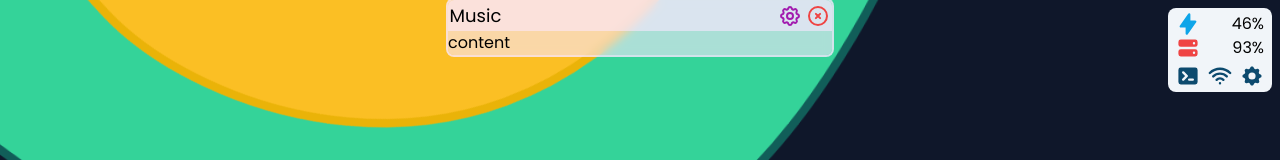
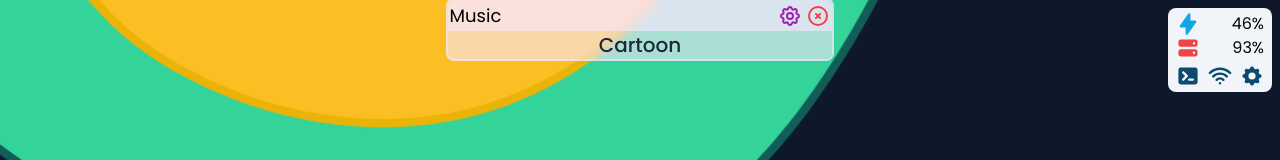
Before and after one commit to pushkarydv/NextOS, a Next.js app: page / in a window 1280 px wide. Shown: the top 160 px of the page. Built offline with nearby package versions, Linux system fonts and the light colour scheme.

Commit message:
base app width

```diff
--- a/components/BaseApp/index.js
+++ b/components/BaseApp/index.js
@@ -9,7 +9,7 @@ export default function BaseApp() {
       <Draggable nodeRef={nodeRef} handle="#draggableDiv">
         <div
           className={
-            "w-96 bg-fuchsia-100/60 mx-auto ring-2 rounded-md ring-fuchsia-100/80 backdrop-blur-sm"
+            "w-[85%] sm:w-96 bg-fuchsia-100/60 mx-auto ring-2 rounded-md ring-fuchsia-100/80 backdrop-blur-sm"
           }
           ref={nodeRef}
         >
@@ -28,7 +28,9 @@ export default function BaseApp() {
               </button>
             </div>
           </div>
-          content
+          <div className="flex flex-col items-center align-center">
+            <div className="text-xl font-medium text-slate-800">Cartoon</div>
+          </div>
         </div>
       </Draggable>
     </>
```
